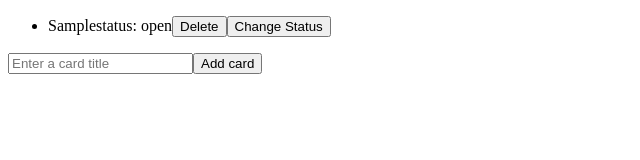
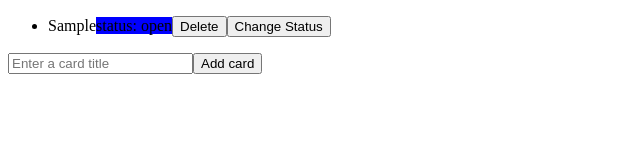
Before and after one commit to Paqura/courses-up, a React (Create React App) app in the folder client/: page / in a window 1280 px wide. Both pictures are taken after typing "Sample" into the empty fields and a click on the button "Add card". Shown: the top 160 px of the page, without its empty margins (0-640 px from the left). Built offline with nearby package versions, Linux system fonts and the light colour scheme.

Commit message:
add styled-components

```diff
--- a/client/package.json
+++ b/client/package.json
@@ -9,6 +9,7 @@
     "react-redux": "^7.1.3",
     "react-scripts": "3.3.0",
     "redux": "^4.0.5",
+    "styled-components": "^5.0.0",
     "typescript": "~3.7.2",
     "uuid": "^3.4.0"
   },
@@ -25,6 +26,7 @@
     "@types/react-redux": "^7.1.7",
     "@types/redux": "^3.6.0",
     "@types/redux-logger": "^3.0.7",
+    "@types/styled-components": "^4.4.2",
     "@types/uuid": "^3.4.7",
     "enzyme": "^3.11.0",
     "enzyme-adapter-react-16": "^1.15.2",
--- /dev/null
+++ b/client/src/components/Courses/Item/Item.styled.ts
@@ -0,0 +1,9 @@
+import styled from 'styled-components';
+
+interface ItemStatus {
+  status: string;
+}
+
+export const Status = styled.span<ItemStatus>`
+  background-color: ${props => props.status === 'progress' ? 'red' : 'blue'};
+`;
--- a/client/src/components/Courses/Item/Item.tsx
+++ b/client/src/components/Courses/Item/Item.tsx
@@ -1,6 +1,7 @@
 import React from 'react';
 import { Course, CourseStatus } from '../Courses.entities';
 import { Button } from '../../shared/Button';
+import { Status } from './Item.styled';
 
 interface Props {
   changeStatus(id: string, status: CourseStatus): void;
@@ -20,7 +21,14 @@ const Item: React.FC<Props> = ({ remove, item, changeStatus }) => {
   return (
     <li>
       {item.title}
-      <span className={item.status}>status: {item.status}</span>
+
+      <Status
+        className={item.status}
+        status={item.status}
+      >
+        status: {item.status}
+      </Status>
+
       <Button text="Delete" onClick={onDelete} />
       <Button data-id="change" text="Change Status" onClick={onChangeStatus} />
     </li>
```
Also changed, not shown: 1 other file (tests, documents, lock files or other folders).
